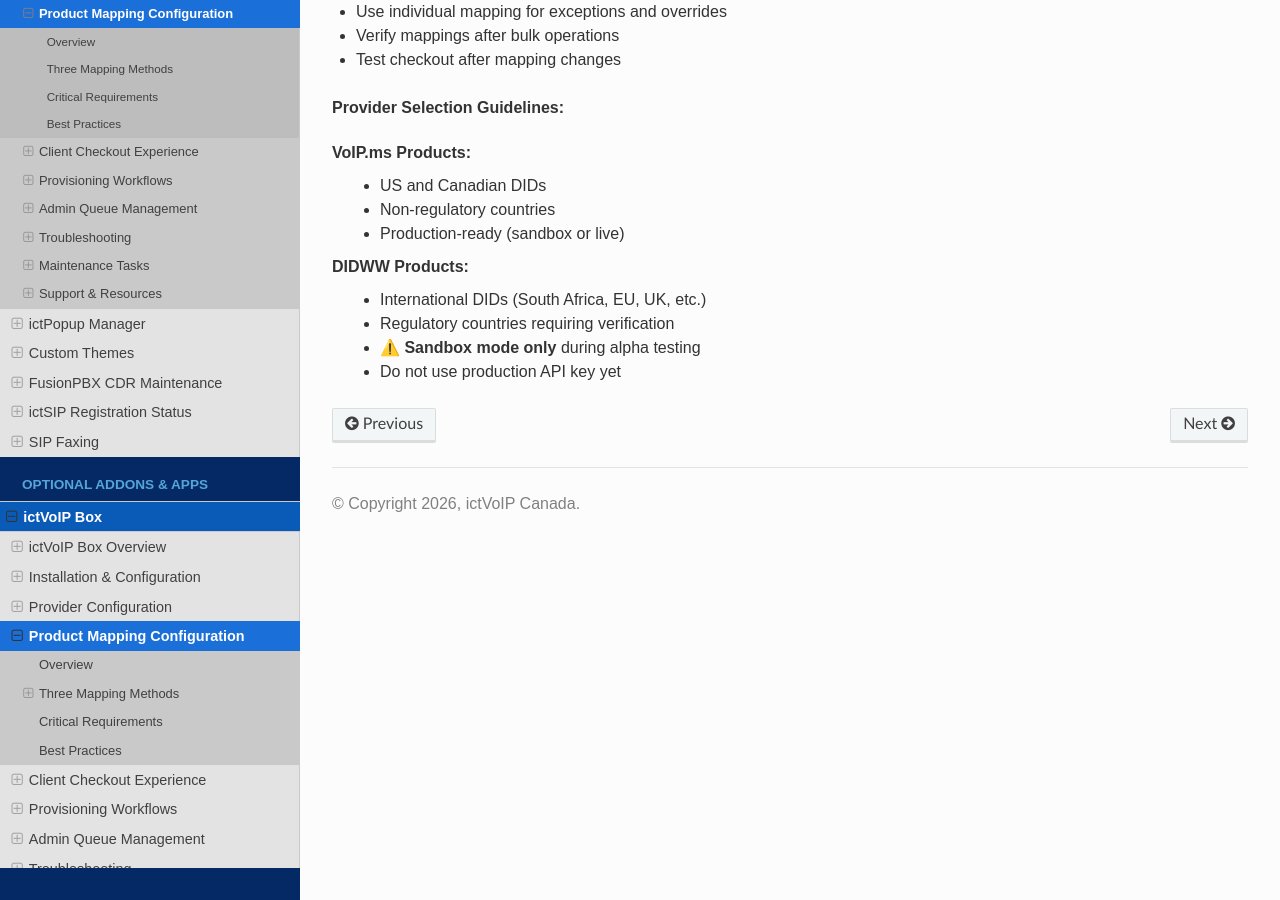
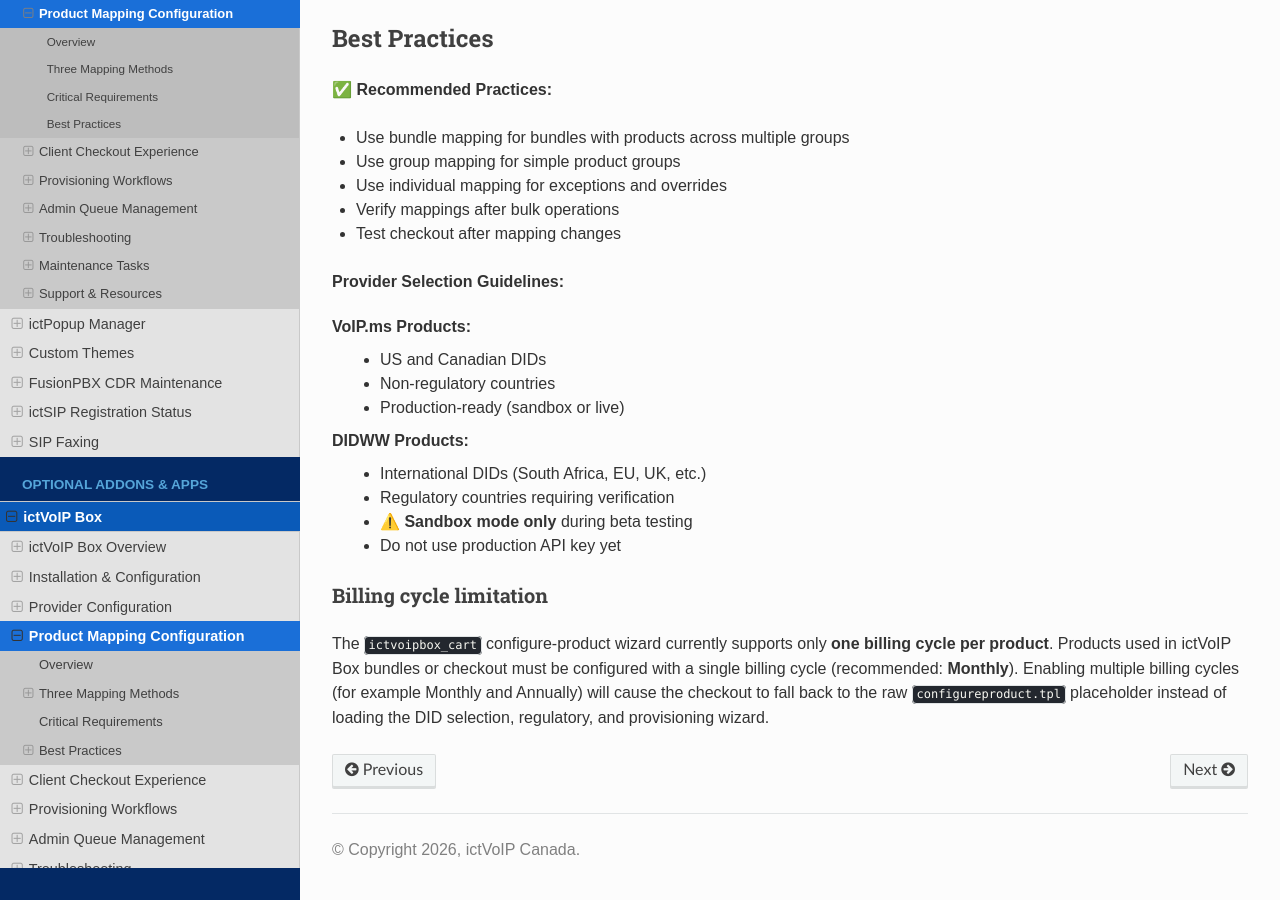
Before and after one commit to ictvoip/ictvoip-docs, a Sphinx documentation site: the page built from docs/source/ictvoipbox/product_mapping.rst, in a window 1280 px wide and 900 px high, scrolled down 4804 px. Built offline with Sphinx 7.4.7 and the Read the Docs theme 3.1.0, drawn with Linux system fonts in a browser that asks for light colours; pages that are not in the unit, such as notebooks, are missing from menus; some of the changed text lies outside the part shown.

Commit message:
add ictvoipbox_cart single billing cycle limitation
Document that the ictvoipbox_cart checkout wizard supports only one
billing cycle per product. Products used in ictVoIP Box bundles or
checkout must be configured with a single cycle (recommended Monthly);
enabling multiple cycles causes the configure-product page to fall back
to the raw placeholder instead of the DID/regulatory/provisioning wizard.

```diff
--- a/docs/source/ictvoipbox/installation.rst
+++ b/docs/source/ictvoipbox/installation.rst
@@ -130,3 +130,4 @@ Create products for:
    * Module: ``ictvoipbox``
    * Product Type: ``Other``
    * Number of Seats: based on per product config
+   * Billing Cycles: enable only **one** billing cycle per product (recommended: **Monthly**). The ``ictvoipbox_cart`` configure-product wizard does not support multiple billing cycles.
--- a/docs/source/ictvoipbox/product_mapping.rst
+++ b/docs/source/ictvoipbox/product_mapping.rst
@@ -4,6 +4,9 @@ Product Mapping Configuration
 .. contents::
    :local:
    :depth: 2
+
+.. note::
+   The ``ictvoipbox_cart`` checkout wizard supports only **one billing cycle per product**. Products used in ictVoIP Box bundles or checkout must have a single billing cycle enabled (recommended: **Monthly**). Enabling multiple billing cycles will cause the configure-product page to fall back to a raw placeholder instead of the DID selection, regulatory, and provisioning wizard.
 
 Overview
 --------
@@ -170,5 +173,10 @@ Best Practices
 **DIDWW Products:**
    * International DIDs (South Africa, EU, UK, etc.)
    * Regulatory countries requiring verification
-   * ⚠️ **Sandbox mode only** during alpha testing
+   * ⚠️ **Sandbox mode only** during beta testing
    * Do not use production API key yet
+
+Billing cycle limitation
+^^^^^^^^^^^^^^^^^^^^^^^^
+
+The ``ictvoipbox_cart`` configure-product wizard currently supports only **one billing cycle per product**. Products used in ictVoIP Box bundles or checkout must be configured with a single billing cycle (recommended: **Monthly**). Enabling multiple billing cycles (for example Monthly and Annually) will cause the checkout to fall back to the raw ``configureproduct.tpl`` placeholder instead of loading the DID selection, regulatory, and provisioning wizard.
```
